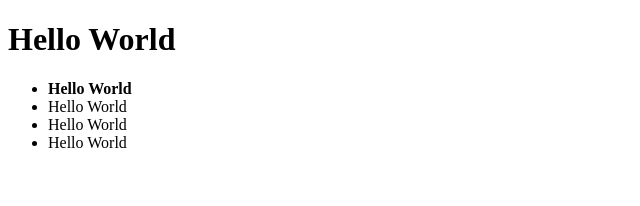
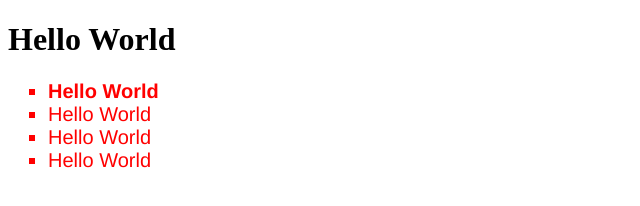
Before and after one commit to intasia/theodinproject-recipes, a plain HTML site: page index.html in a window 1280 px wide. Shown: the whole page, without its empty margins (0-640 px from the left). Drawn offline with Linux system fonts and the light colour scheme.

Commit message:
test-css'

```diff
--- /dev/null
+++ b/index.css
@@ -0,0 +1,6 @@
+.ul-hello-list {
+    list-style-type: square;
+    color: red;
+    font-size: 20px;
+    font-family:'Franklin Gothic Medium', 'Arial Narrow', Arial, sans-serif;
+}
--- a/index.html
+++ b/index.html
@@ -3,13 +3,14 @@
 <head>
     <meta charset="UTF-8">
     <meta name="viewport" content="width=device-width, initial-scale=1.0">
+    <link rel="stylesheet" href="index.css">
     <title>Document</title>
 </head>
 <body>
 
     <h1>Hello World</h1>
 
-    <ul>
+    <ul class="ul-hello-list">
         <li><strong>Hello World</strong></li>
         <li>Hello World</li>
         <li>Hello World</li>
```
